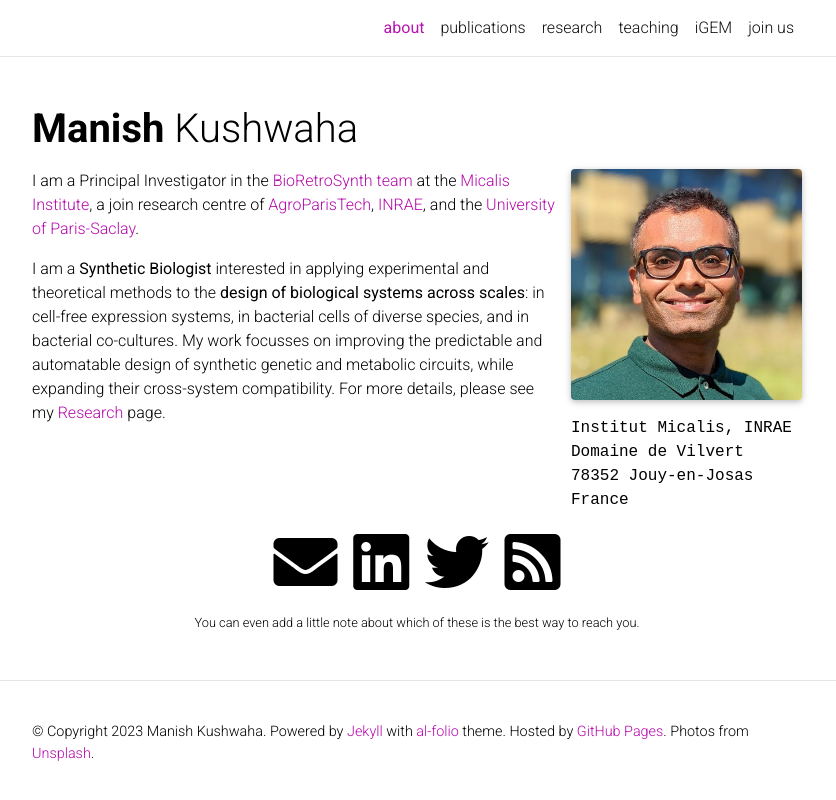
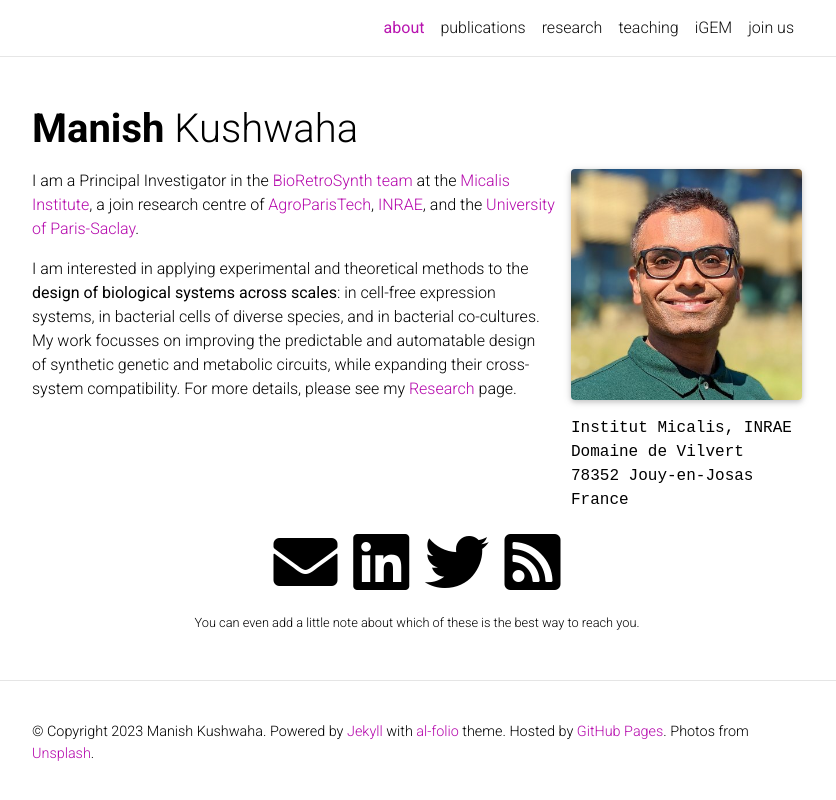
Before and after one commit to manishmicrobe/manishmicrobe.github.io, a Jekyll site: the page built from _pages/about.md, in a window 1280 px wide. Shown: the top 800 px of the page, without its empty margins (223-1059 px from the left). Built offline with Jekyll 4.4.1, drawn with Linux system fonts in a browser that asks for light colours; full-size pictures stand in for the smaller copies a plugin makes; comment, search, counter and statistics services are not loaded; a style sheet for code colours, icons or effects is not loaded.

Commit message:
Update about.md

```diff
--- a/_pages/about.md
+++ b/_pages/about.md
@@ -21,4 +21,4 @@
 
 I am a Principal Investigator in the <a href='https://www.micalis.fr/micalis_eng/Poles-and-teams/Pole-Systems-and-Synthetic-Microbiology/Metabolic-Engineering-by-Retro-Synthesis-Jean-Loup-Faulon'>BioRetroSynth team</a> at the <a href='https://www.micalis.fr/micalis_eng/Home/Micalis-Institute/'>Micalis Institute</a>, a join research centre of <a href='https://www.agroparistech.fr/en'>AgroParisTech</a>, <a href='https://www.inrae.fr/en'>INRAE</a>, and the <a href='https://www.universite-paris-saclay.fr/en'>University of Paris-Saclay</a>.
 
-I am a <b>Synthetic Biologist</b> interested in applying experimental and theoretical methods to the <b>design of biological systems across scales</b>: in cell-free expression systems, in bacterial cells of diverse species, and in bacterial co-cultures. My work focusses on improving the predictable and automatable design of synthetic genetic and metabolic circuits, while expanding their cross-system compatibility. For more details, please see my <a href=''>Research</a> page.
+I am interested in applying experimental and theoretical methods to the <b>design of biological systems across scales</b>: in cell-free expression systems, in bacterial cells of diverse species, and in bacterial co-cultures. My work focusses on improving the predictable and automatable design of synthetic genetic and metabolic circuits, while expanding their cross-system compatibility. For more details, please see my <a href='/research'>Research</a> page.
```
